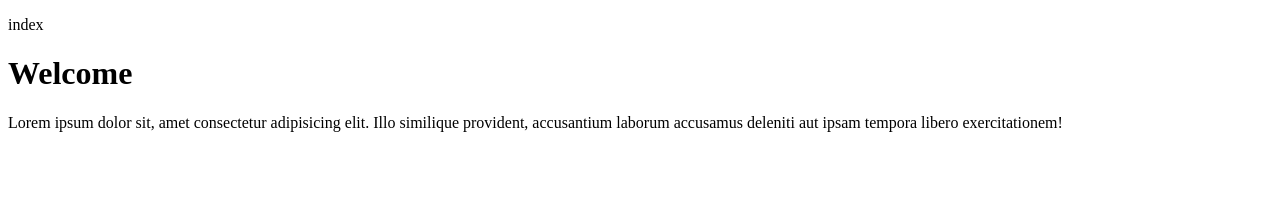
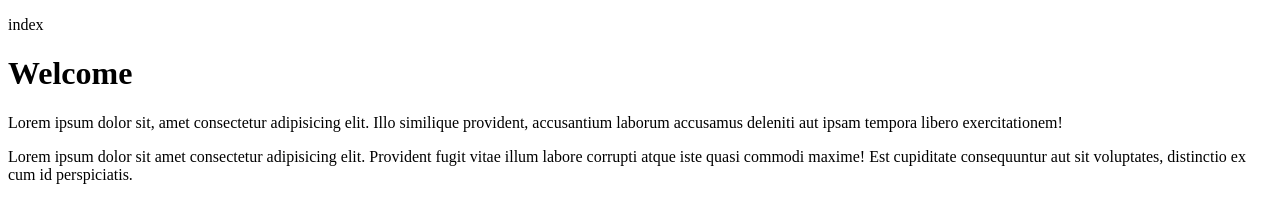
Before and after one commit to vannrothh/MyApp, a plain HTML site: page index.html in a window 1280 px wide. Drawn offline with Linux system fonts and the light colour scheme.

Commit message:
lorem new

```diff
--- a/index.html
+++ b/index.html
@@ -9,5 +9,6 @@
     <p>index</p>
     <h1>Welcome</h1>
     <p>Lorem ipsum dolor sit, amet consectetur adipisicing elit. Illo similique provident, accusantium laborum accusamus deleniti aut ipsam tempora libero exercitationem!</p>
+    <P>Lorem ipsum dolor sit amet consectetur adipisicing elit. Provident fugit vitae illum labore corrupti atque iste quasi commodi maxime! Est cupiditate consequuntur aut sit voluptates, distinctio ex cum id perspiciatis.</P>
 </body>
 </html>
```
